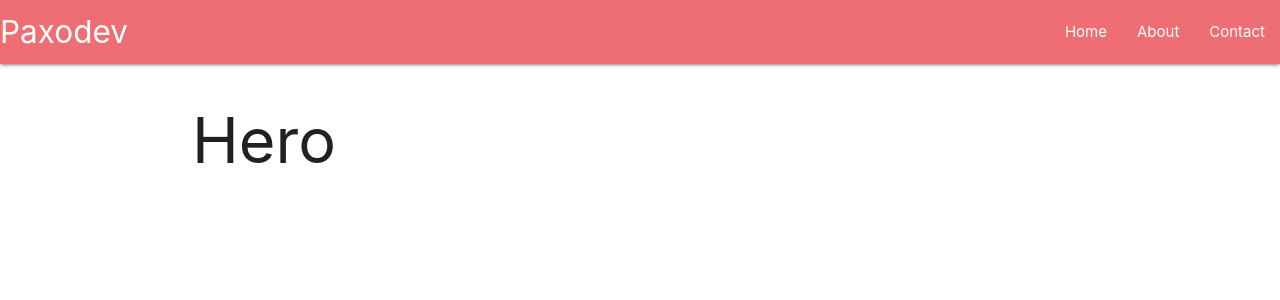
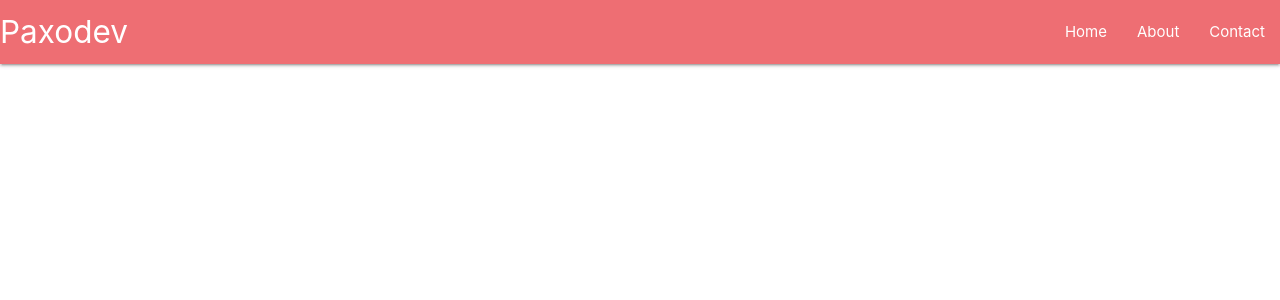
Before and after one commit to paxodev-in/homesite, a React (Create React App) app: page / in a window 1280 px wide. Shown: the top 300 px of the page. Built offline with nearby package versions, Linux system fonts and the light colour scheme.

Commit message:
Revert "Add Header to App"
This reverts commit fd5db1166c9cb3868cdb6ba0d60a8a818b751faf.

```diff
--- a/src/components/App/App.js
+++ b/src/components/App/App.js
@@ -1,14 +1,10 @@
 import React from 'react';
 import './App.css';
 import Header from "../Header/Header";
-import Hero from "../Hero/Hero.js";
 
 function App() {
   return (
-    <section>
-      <Header />
-      <Hero />
-    </section>
+    <Header />
   );
 }
 
```
